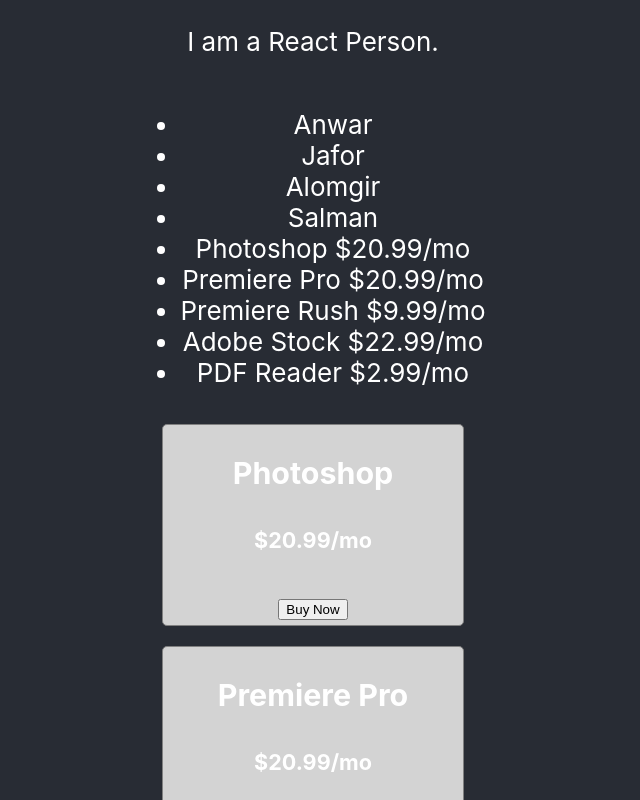
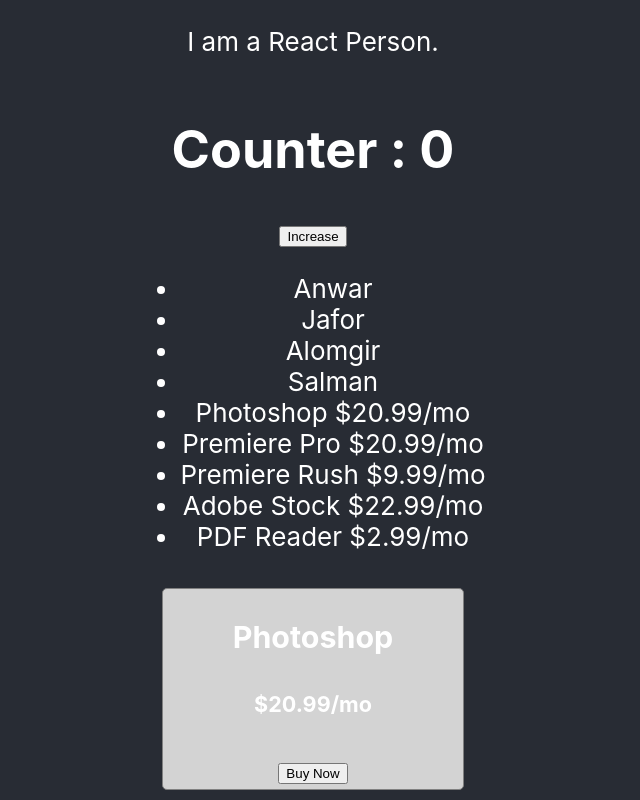
Before and after one commit to Asif10H/React-Core-concept, a React (Create React App) app in the folder core-concepts/: page / in a window 1280 px wide. Shown: the top 800 px of the page, without its empty margins (327-967 px from the left). Built offline with nearby package versions, Linux system fonts and the light colour scheme.

Commit message:
counter + useState

```diff
--- a/core-concepts/src/App.js
+++ b/core-concepts/src/App.js
@@ -1,3 +1,4 @@
+import React, { useState } from 'react';
 import './App.css';
 
 function App() {
@@ -26,6 +27,7 @@
     <div className="App">
       <header className="App-header">
         <p>I am a React Person.</p>
+        <Counter></Counter>
         <ul>
             {
               nayoks.map(nayok => <li>{nayok}</li>)
@@ -47,6 +49,21 @@
       </header>
     </div>
   );
+}
+// counter
+function Counter(){
+  const [count, setCount] =  useState(0);
+  // const handleIncrease = () => console.log('clicked');
+  const handleIncrease = () => {
+    const newCount = count + 1;
+    setCount(newCount)
+  };
+  return(
+    <div>
+      <h1>Counter : {count}</h1>
+      <button onClick = {handleIncrease}>Increase</button>
+    </div>
+  )
 }
 // cse 45
 function Friend(props){
```
